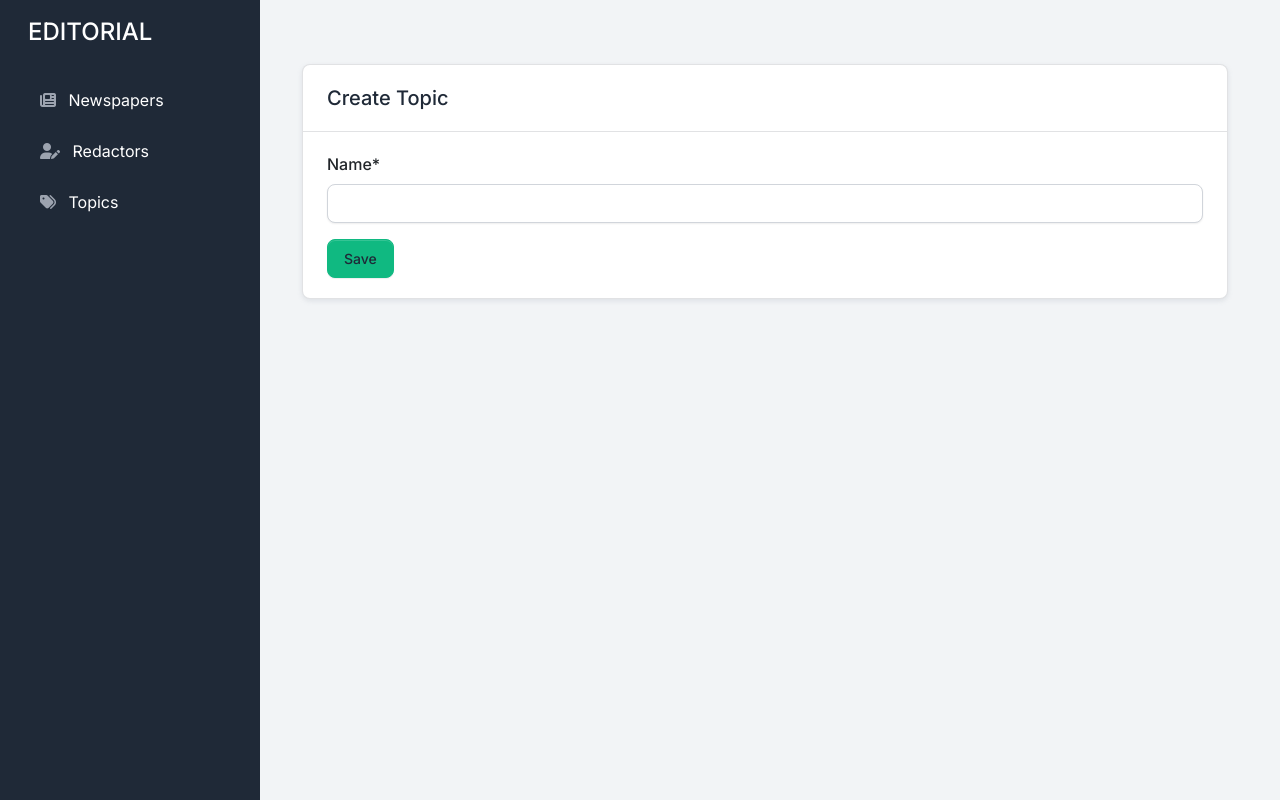
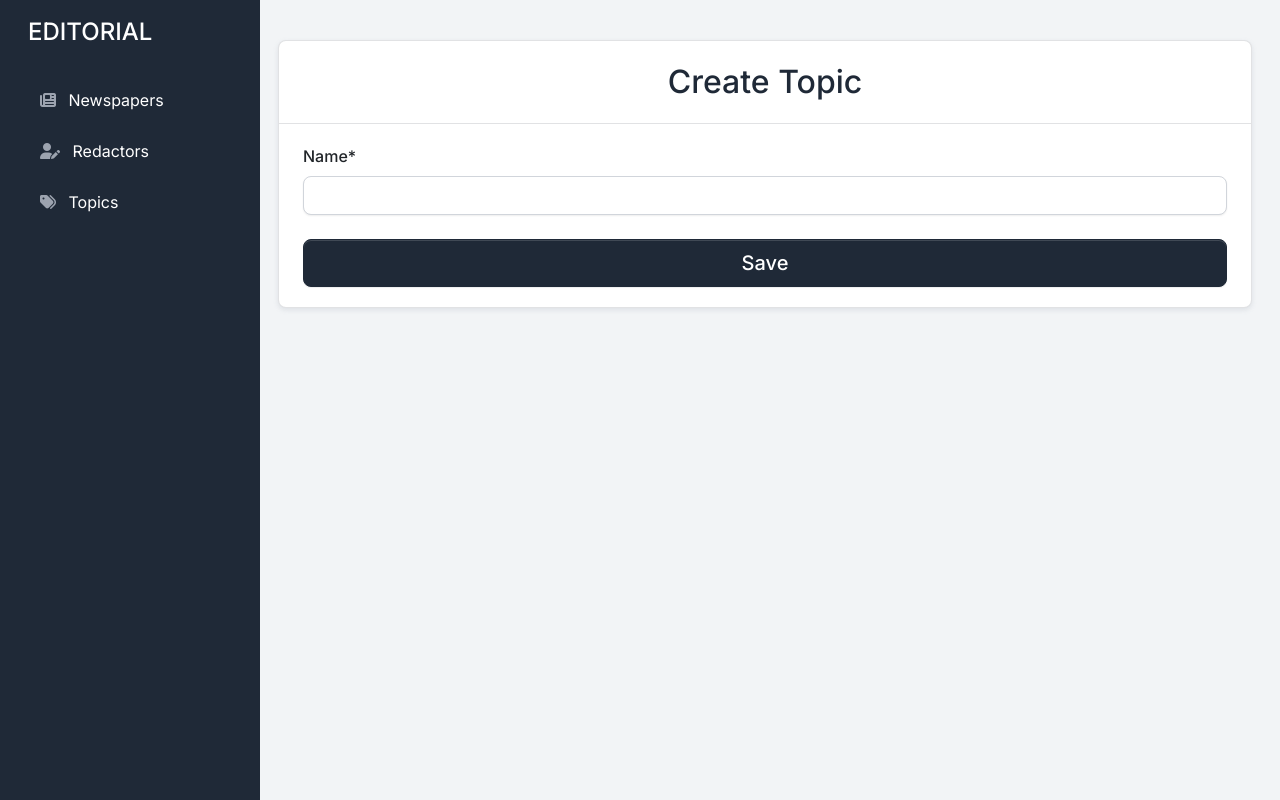
Before and after one commit to misha-cw/editorial-tracker, a Django app: page /topics/create/ in a window 1280 px wide. Run offline with Django 5.2, Linux system fonts and the light colour scheme; some libraries are stand-ins or nearby versions.

Commit message:
style: normalize container classes and improve index page layout

```diff
--- a/templates/catalog/newspaper_list.html
+++ b/templates/catalog/newspaper_list.html
@@ -1,7 +1,6 @@
 {% extends "base.html" %}
 {% block content %}
-  <section class="py-5">
-    <div class="card shadow-sm">
+  <div class="card shadow-sm my-4">
     <div class="card-header d-flex justify-content-between align-items-center">
       <h1 class="mb-0">Newspapers</h1>
       <button class="btn btn-primary">
@@ -40,5 +39,4 @@
       {% endfor %}
     </div>
   </div>
-  </section>
 {% endblock content %}
--- a/templates/catalog/redactor_list.html
+++ b/templates/catalog/redactor_list.html
@@ -1,8 +1,7 @@
 {% extends "base.html" %}
 {% load static %}
 {% block content %}
-  <section class="mb-5">
-    <div class="card shadow-sm">
+  <div class="card shadow-sm my-4">
     <div class="card-header d-flex justify-content-between align-items-center">
       <h5 class="mb-0">Redactors</h5>
       <button class="btn btn-primary">
@@ -44,5 +43,4 @@
       </table>
     </div>
   </div>
-  </section>
 {% endblock content %}
--- a/templates/catalog/topic_form.html
+++ b/templates/catalog/topic_form.html
@@ -1,20 +1,18 @@
 {% extends "base.html" %}
 {% load crispy_forms_filters %}
 {% block content %}
-  <section class="py-5">
-    <div class="container">
-      <div class="card shadow-sm">
+  <div class="card shadow-sm mx-auto my-4">
     <div class="card-header">
-          <h5 class="mb-0">{{ object|yesno:"Update,Create" }} Topic</h5>
+      <h2 class="mb-0 text-center">{{ object|yesno:"Update,Create" }} Topic</h2>
     </div>
     <div class="card-body">
       <form method="post">
         {% csrf_token %}
         {{ form|crispy }}
-            <button type="submit" class="btn btn-success">Save</button>
+        <div class="d-grid mt-4">
+          <button type="submit" class="btn btn-primary btn-lg">Save</button>
+        </div>
       </form>
     </div>
   </div>
-    </div>
-  </section>
 {% endblock content %}
--- a/templates/catalog/topic_list.html
+++ b/templates/catalog/topic_list.html
@@ -1,9 +1,7 @@
 {% extends "base.html" %}
 {% load static %}
 {% block content %}
-  <!-- Topics table -->
-  <section class="mb-5">
-    <div class="card shadow-sm">
+  <div class="card shadow-sm my-4">
     <div class="card-header d-flex justify-content-between align-items-center">
       <h5 class="mb-0">Topics</h5>
       <button class="btn btn-primary">
@@ -41,5 +39,4 @@
       </table>
     </div>
   </div>
-  </section>
 {% endblock content %}
```
Also changed, not shown: templates/catalog/index.html (+19 -10 lines), templates/catalog/newspaper_confirm_delete.html (+4 -6 lines), templates/catalog/newspaper_form.html (+5 -5 lines), templates/catalog/redactor_confirm_delete.html (+4 -6 lines), templates/catalog/redactor_form.html (+5 -7 lines), templates/catalog/topic_confirm_delete.html (+4 -6 lines). Lines whose indentation alone changed are shown as unchanged.
